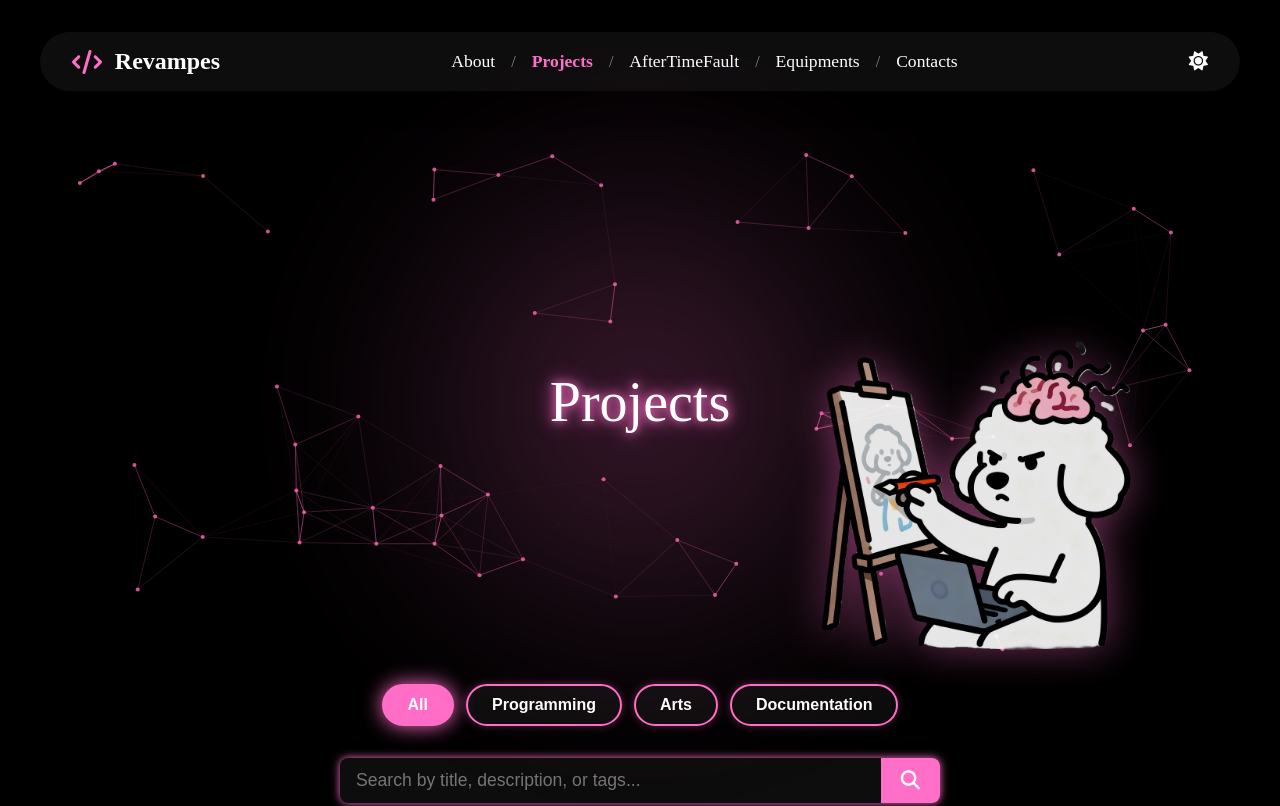
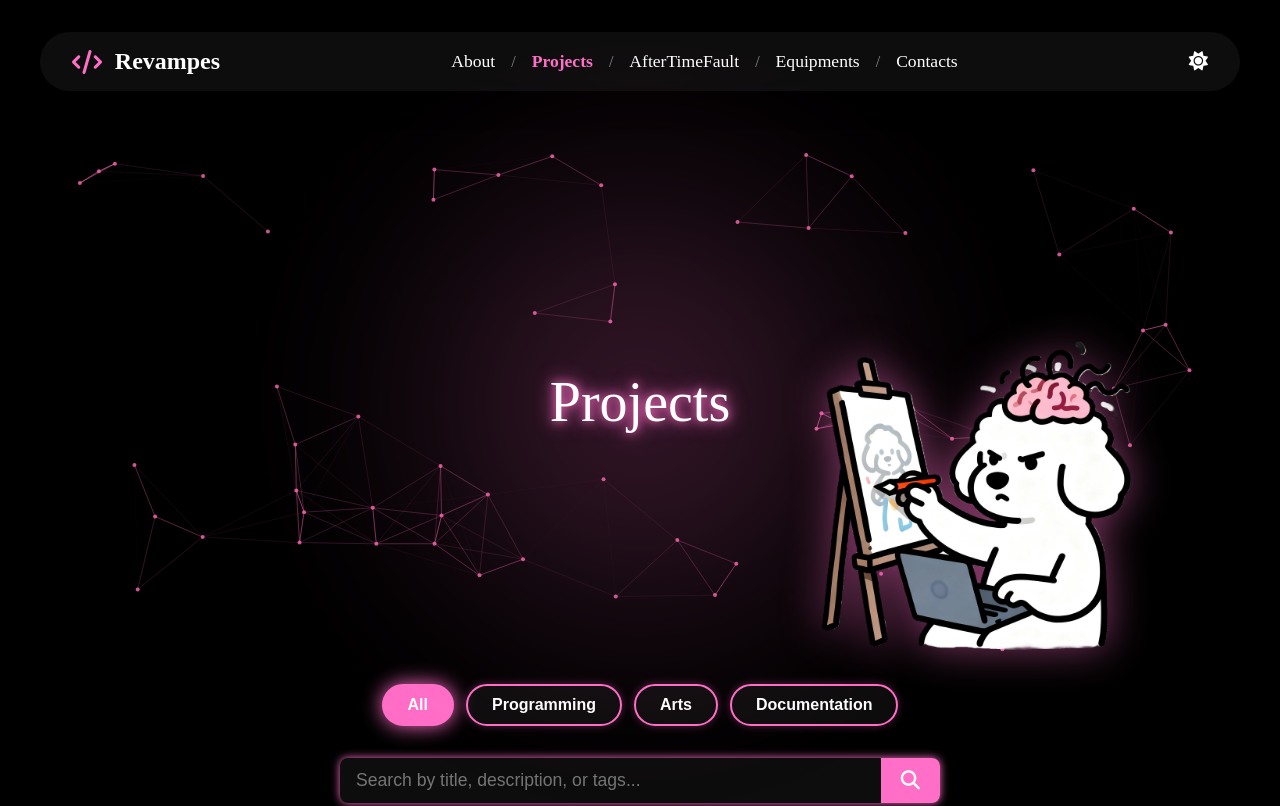
Before and after one commit to Revampes/RevampesWeb, a plain HTML site: page project.html in a window 1280 px wide. Shown: the top 806 px of the page. Drawn offline with Linux system fonts and the light colour scheme; no server answers.

Commit message:
change the opacity of doggie pic 2 into 1 instead of 0.9, cuz i dont like it

```diff
--- a/assets/css/project.css
+++ b/assets/css/project.css
@@ -439,14 +439,12 @@
     width: 400px;
     height: auto;
     z-index: 2;
-    opacity: 0.9;
     transition: transform 0.3s ease, opacity 0.3s ease;
     filter: drop-shadow(0 0 20px rgba(255, 110, 199, 0.5));
 }
 
 .project-doggie-image:hover {
     transform: scale(1.05);
-    opacity: 1;
     filter: drop-shadow(0 0 30px rgba(255, 110, 199, 0.8));
 }
 
```
